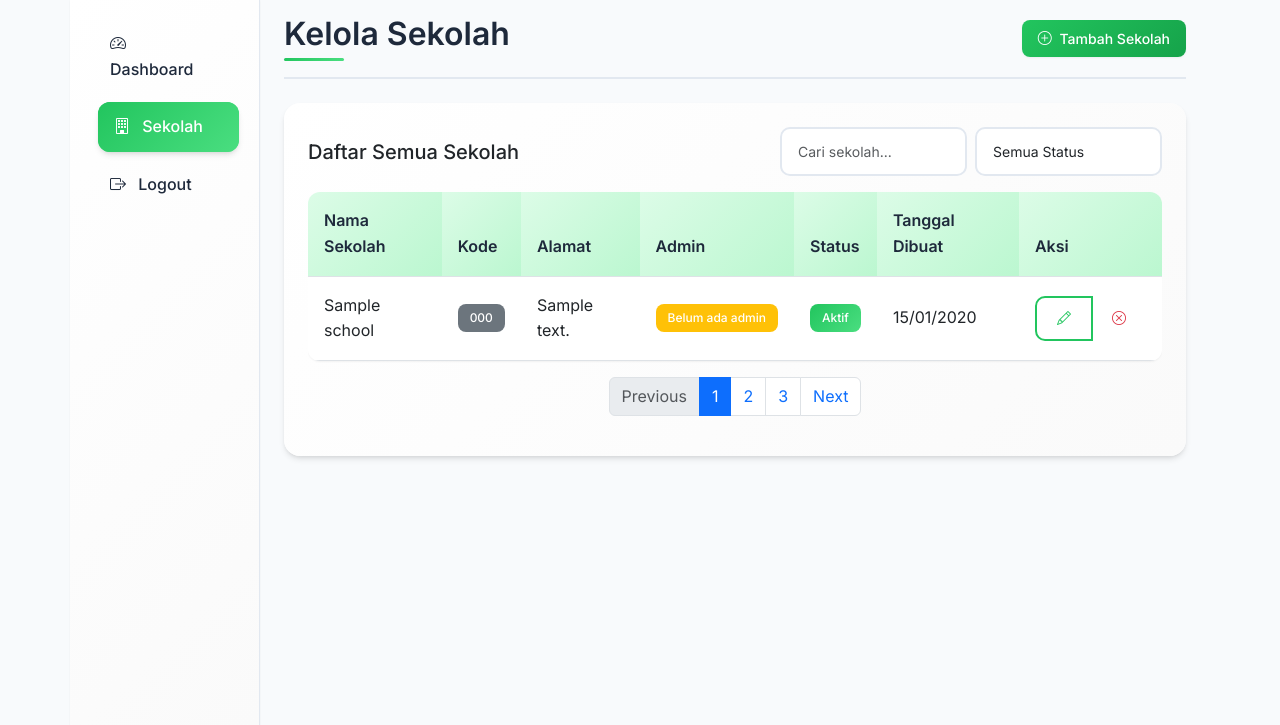
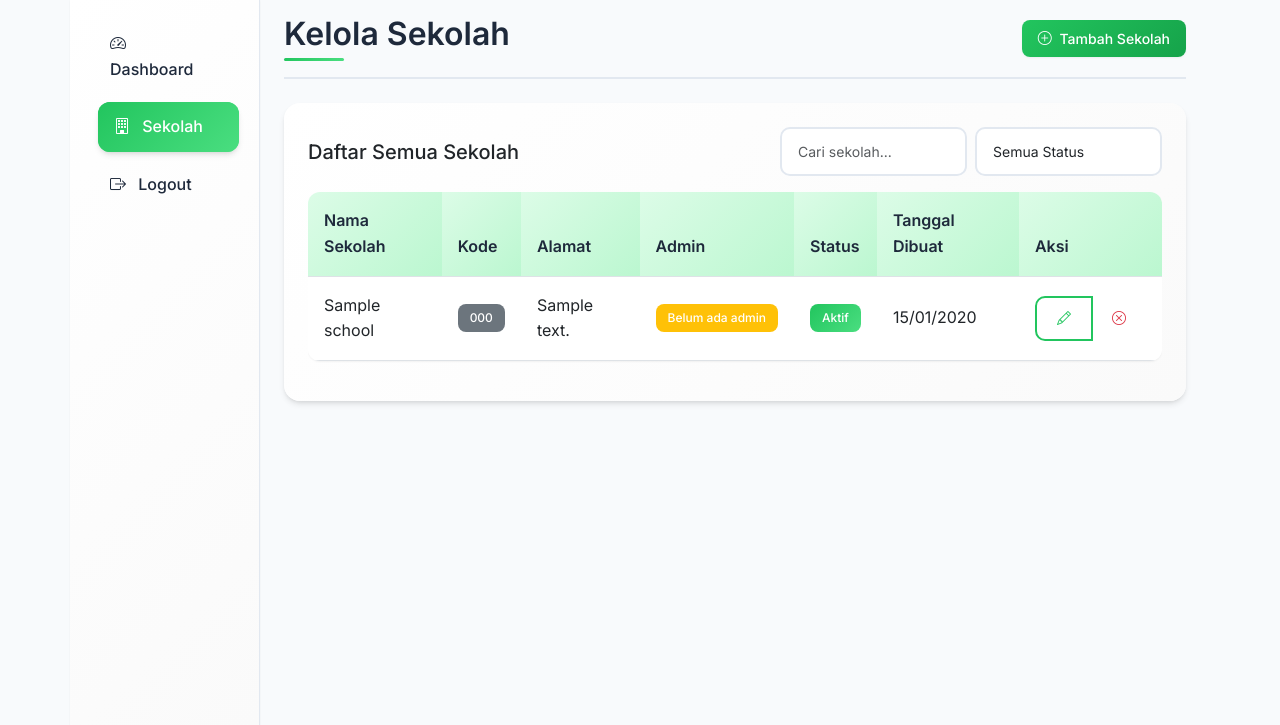
Before and after one commit to robertcarloz/hubsensi, a Flask app: page /superadmin/schools in a window 1280 px wide. Shown: the part 86-811 px from the top of the page. Run offline with Flask 3, Linux system fonts and the light colour scheme; a user stored in the database is signed in; tables that the repository leaves empty hold one stand-in row (values such as "Sample post"); grey boxes marked "Sample" are stand-in pictures; parts of the project's set-up code (start-up, migrations or seed data) failed here and were passed over; some libraries are stand-ins or nearby versions.

Commit message:
[HUBSENSI REVAMP][PUBLISH] delete pagination #Thom

```diff
--- a/templates/superadmin/schools.html
+++ b/templates/superadmin/schools.html
@@ -109,22 +109,6 @@
                 </tbody>
             </table>
         </div>
-
-        {% if schools %}
-        <nav aria-label="Page navigation">
-            <ul class="pagination justify-content-center">
-                <li class="page-item disabled">
-                    <a class="page-link" href="#" tabindex="-1" aria-disabled="true">Previous</a>
-                </li>
-                <li class="page-item active"><a class="page-link" href="#">1</a></li>
-                <li class="page-item"><a class="page-link" href="#">2</a></li>
-                <li class="page-item"><a class="page-link" href="#">3</a></li>
-                <li class="page-item">
-                    <a class="page-link" href="#">Next</a>
-                </li>
-            </ul>
-        </nav>
-        {% endif %}
     </div>
 </div>
 {% endblock %}
```
